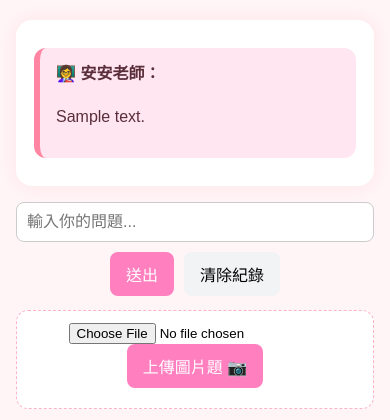
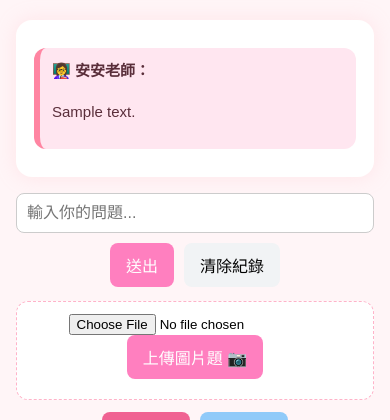
Before and after one commit to Carsonliu168/my-ai-tutor, a Flask app: template templates/index.html in a window 390 px wide. Shown: the part 83-503 px from the top of the page. Run offline with Flask 3, Linux system fonts and the light colour scheme; the template is opened without the code that fills it: most values are stand-ins (such as "Sample title", 1, 10 or a date in 2020).

Commit message:
修正手機版數學公式溢出問題

```diff
--- a/templates/index.html
+++ b/templates/index.html
@@ -40,7 +40,18 @@
     main { max-width:820px; margin:20px auto; padding:0 16px; }
     .chat-box { background:#fff; border-radius:16px; box-shadow:0 0 20px rgba(255,182,193,.25);
       padding:18px; margin-bottom:16px; max-height:70vh; overflow-y:auto; }
-    .message { border-radius:12px; padding:12px 16px; margin:10px 0; line-height:1.7; word-wrap:break-word; }
+
+    .message {
+      border-radius:12px;
+      padding:12px 16px;
+      margin:10px 0;
+      line-height:1.7;
+      word-wrap:break-word;
+      overflow-x: auto;
+      max-width: 100%;
+      box-sizing: border-box;
+    }
+
     .user { background:#e7f2ff; border-left:6px solid #0078d7; color:#0f3b6d; }
     .assistant { background:#ffe6f0; border-left:6px solid #ff85a2; color:#5a2e3a; }
 
@@ -64,6 +75,18 @@
     #preview { margin-top:10px; max-width:180px; border-radius:8px; display:none; }
 
     footer { text-align:center; margin:18px 0 28px; color:#777; font-size:13px; }
+
+    /* 手機版優化 - 修正公式溢出問題 */
+    @media (max-width: 600px) {
+      .message {
+        padding: 10px 12px;
+        font-size: 15px;
+      }
+
+      .message mjx-container {
+        font-size: 90% !important;
+      }
+    }
   </style>
 </head>
 <body>
```
